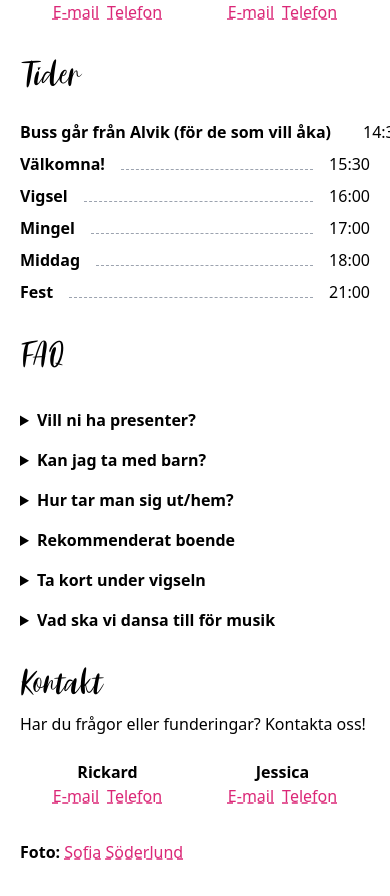
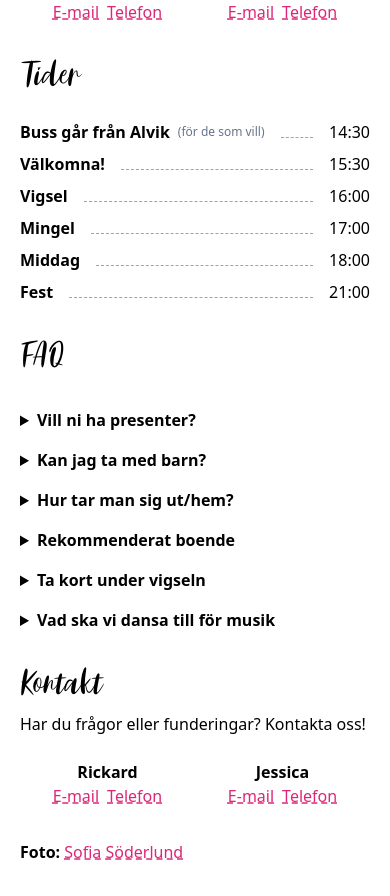
Before and after one commit to believer/rickard-och-jessica, a Next.js app: page / in a window 390 px wide. Shown: the part 808-1704 px from the top of the page. Built offline with nearby package versions, Linux system fonts and the light colour scheme.

Commit message:
fix: handle bus time on mobile

```diff
--- a/app/page.tsx
+++ b/app/page.tsx
@@ -3,7 +3,11 @@ import rickJess from './rickjess.jpg'
 import { FAQ } from './components/FAQ'
 
 const times = [
-  { title: 'Buss går från Alvik (för de som vill åka)', time: '14:30' },
+  {
+    title: 'Buss går från Alvik',
+    time: '14:30',
+    subtitle: '(för de som vill)',
+  },
   { title: 'Välkomna!', time: '15:30' },
   { title: 'Vigsel', time: '16:00' },
   { title: 'Mingel', time: '17:00' },
@@ -137,7 +141,14 @@ export default function Home() {
                 className="grid grid-cols-[max-content,1fr,max-content] items-baseline gap-4"
                 key={time.title}
               >
-                <span className="font-bold">{time.title}</span>
+                <span className="font-bold flex gap-2 items-center">
+                  {time.title}
+                  {time.subtitle ? (
+                    <span className="text-xs font-normal text-slate-500">
+                      {time.subtitle}
+                    </span>
+                  ) : null}
+                </span>
                 <hr className="border-dashed border-gray-400" />
                 <span className="text-right">
                   <time dateTime={`2023-08-25T${time.time}`}>{time.time}</time>
```
